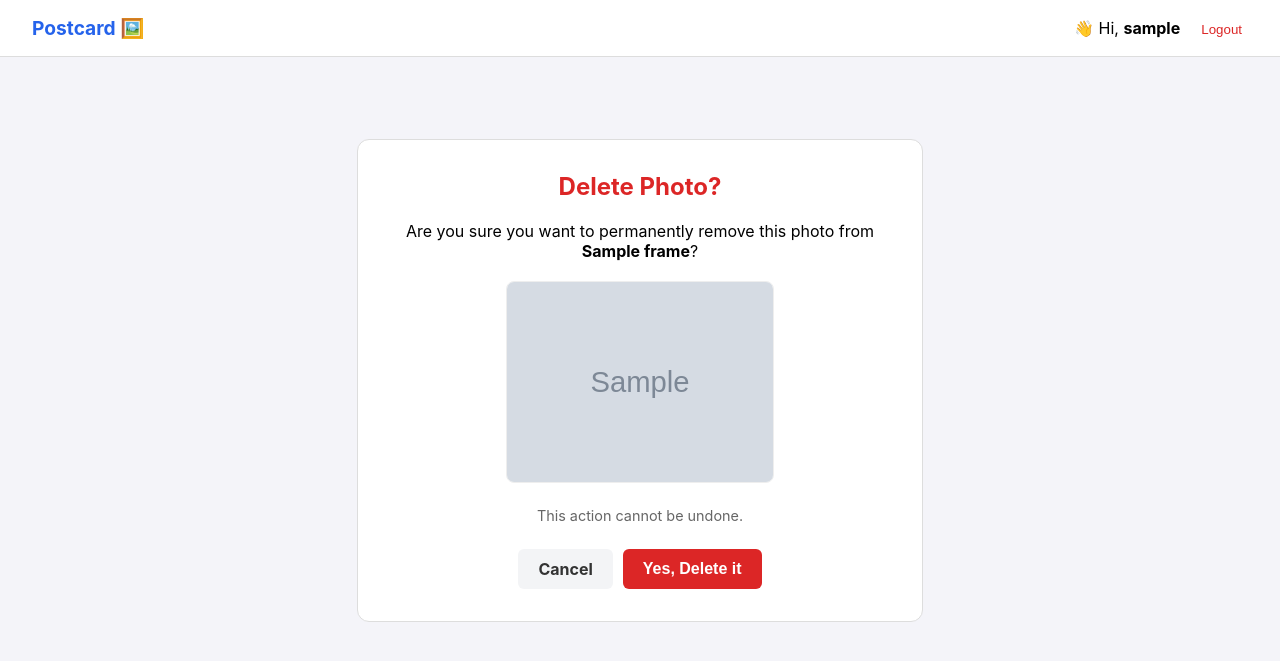
After one commit to Malaber/postcard, a Django app: page /p/photo/00000000-0000-0000-0000-000000000001/delete/ in a window 1280 px wide. The commit adds this page. Shown: the top 661 px of the page. Run offline with Django 5.2, Linux system fonts and the light colour scheme; a user stored in the database is signed in; tables that the repository leaves empty hold one stand-in row (values such as "Sample post"); grey boxes marked "Sample" are stand-in pictures.

Commit message:
Add delete view

```diff
--- a/postcard/urls.py
+++ b/postcard/urls.py
@@ -6,4 +6,5 @@ urlpatterns = [
     path('frame/<uuid:frame_id>/', views.frame_detail, name='frame_detail'),
     path('frame/<str:token>/player/', views.frame_kiosk, name='frame_kiosk'),
     path('frame/<str:token>/api/', views.frame_photos_json, name='frame_photos_json'),
+    path('photo/<uuid:pk>/delete/', views.PhotoDeleteView.as_view(), name='photo_delete'),
 ]
--- a/postcard/views.py
+++ b/postcard/views.py
@@ -2,6 +2,10 @@ from django.shortcuts import render, redirect, get_object_or_404
 from django.contrib.auth.decorators import login_required
 from django.contrib import messages
 from django.http import JsonResponse
+
+from django.urls import reverse
+from django.views.generic.edit import DeleteView
+from django.contrib.auth.mixins import LoginRequiredMixin
 
 from .models import Frame, Photo
 
@@ -52,7 +56,6 @@ def upload_view(request, frame_id):
 
     return render(request, 'upload.html', {'frame': frame})
 
-
 def frame_kiosk(request, token):
     """
     Public view for the physical frame.
@@ -90,3 +93,23 @@ def home_view(request):
         context['frames'] = frames
 
     return render(request, 'home.html', context)
+
+
+class PhotoDeleteView(LoginRequiredMixin, DeleteView):
+    model = Photo
+    template_name = 'delete_photo.html'
+    context_object_name = 'photo'
+
+    def get_queryset(self):
+        """
+        Security: Only allow finding/deleting photos that belong
+        to frames owned by the current logged-in user.
+        """
+        return Photo.objects.filter(frame__owner=self.request.user)
+
+    def get_success_url(self):
+        """
+        After deleting, go back to the Frame Detail page.
+        """
+        # self.object is the photo that was just deleted (Django keeps a reference)
+        return reverse('frame_detail', kwargs={'frame_id': self.object.frame.id})
--- /dev/null
+++ b/templates/delete_photo.html
@@ -0,0 +1,31 @@
+{% extends 'base.html' %}
+
+{% block content %}
+<div style="max-width: 500px; margin: 50px auto; background: white; padding: 2rem; border-radius: 12px; border: 1px solid #ddd; text-align: center;">
+
+    <h2 style="color: #dc2626; margin-top: 0;">Delete Photo?</h2>
+    <p>Are you sure you want to permanently remove this photo from <strong>{{ photo.frame.name }}</strong>?</p>
+
+    <div style="margin: 20px 0;">
+        <img src="{{ photo.image.url }}" style="max-width: 100%; height: 200px; object-fit: contain; border-radius: 8px; border: 1px solid #eee;">
+    </div>
+
+    <p style="font-size: 0.9rem; color: #666;">This action cannot be undone.</p>
+
+    <form method="post">
+        {% csrf_token %}
+
+        <div style="display: flex; gap: 10px; justify-content: center; margin-top: 25px;">
+            <a href="{% url 'frame_detail' photo.frame.id %}"
+               style="padding: 10px 20px; background: #f3f4f6; color: #333; text-decoration: none; border-radius: 6px; font-weight: bold;">
+               Cancel
+            </a>
+
+            <button type="submit"
+                    style="padding: 10px 20px; background: #dc2626; color: white; border: none; border-radius: 6px; cursor: pointer; font-weight: bold; font-size: 1rem;">
+                Yes, Delete it
+            </button>
+        </div>
+    </form>
+</div>
+{% endblock %}
```
Also changed, not shown: templates/frame_detail.html (+7 -1 lines).
